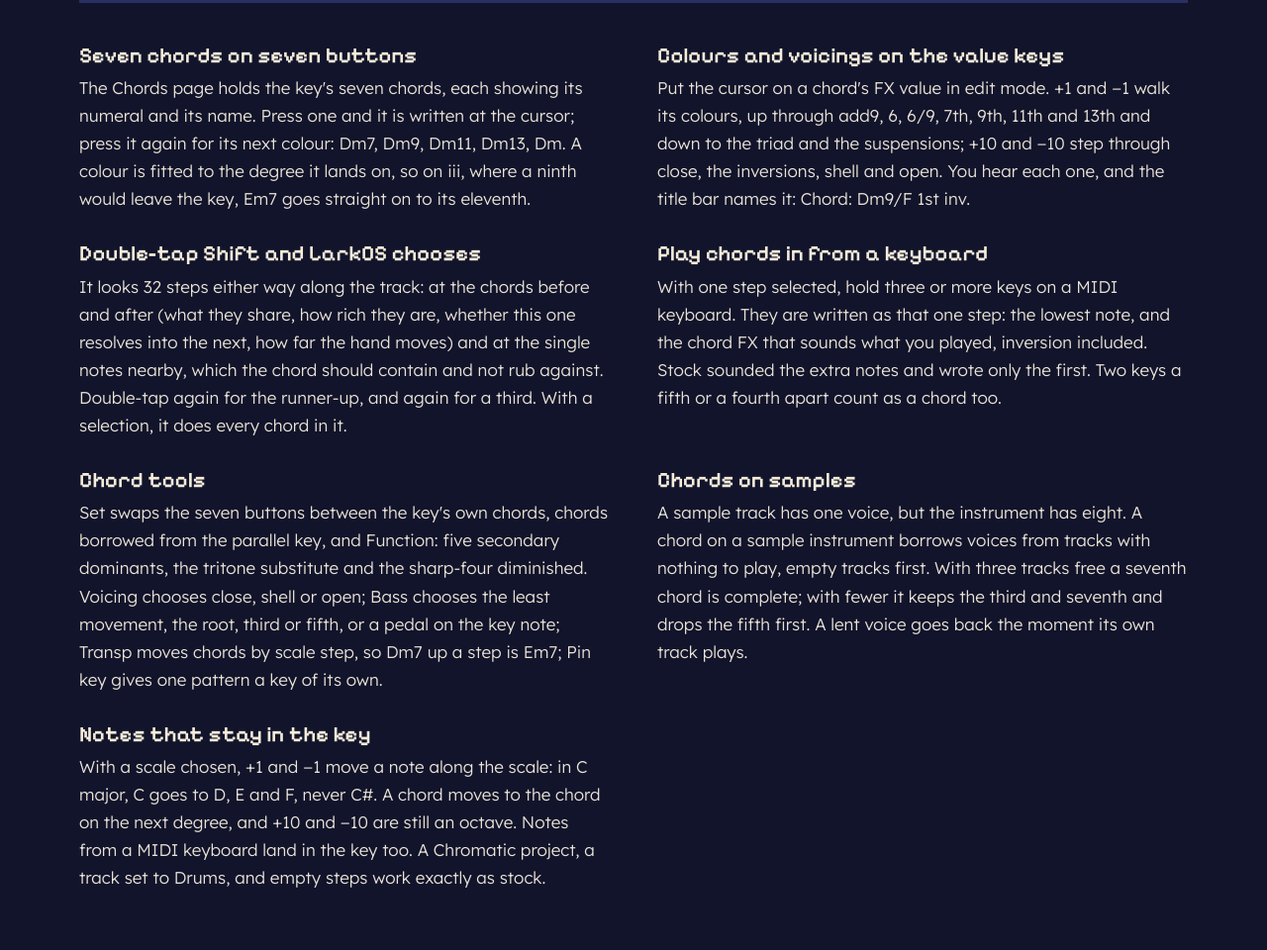
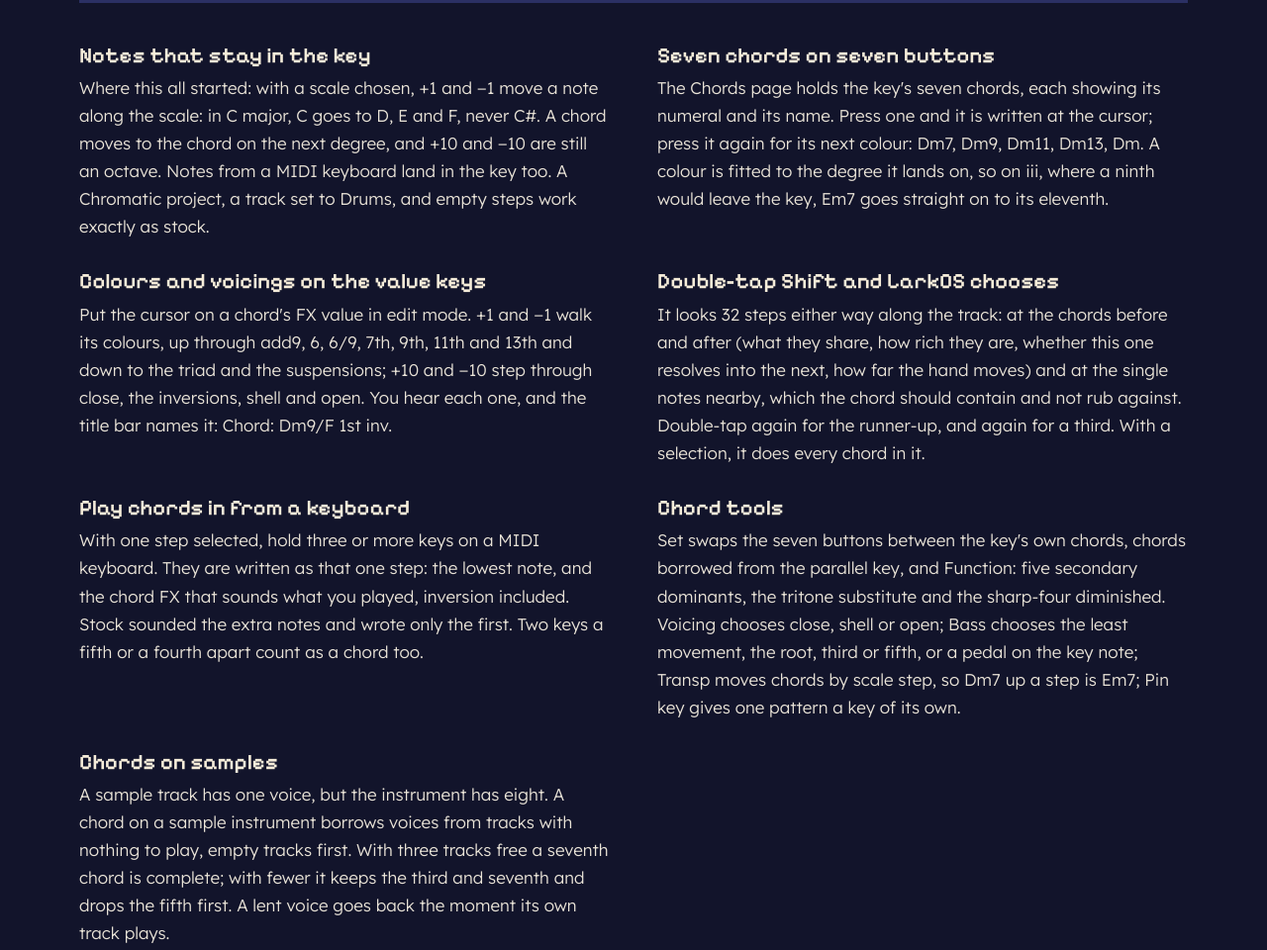
Before and after one commit to lark-os/lark-os, a plain HTML site: page index.html in a window 1280 px wide. Shown: the part 2537-3497 px from the top of the page at 99% size. Drawn offline with Linux system fonts and the light colour scheme.

Commit message:
Update index.html
update index

```diff
--- a/index.html
+++ b/index.html
@@ -921,13 +921,13 @@ footer b {
     </div>
 
     <div class="cols">
+      <div><h3>Notes that stay in the key</h3><p>Where this all started: with a scale chosen, +1 and −1 move a note along the scale: in C major, C goes to D, E and F, never C#. A chord moves to the chord on the next degree, and +10 and −10 are still an octave. Notes from a MIDI keyboard land in the key too. A Chromatic project, a track set to Drums, and empty steps work exactly as stock.</p></div>
       <div><h3>Seven chords on seven buttons</h3><p>The Chords page holds the key's seven chords, each showing its numeral and its name. Press one and it is written at the cursor; press it again for its next colour: Dm7, Dm9, Dm11, Dm13, Dm. A colour is fitted to the degree it lands on, so on iii, where a ninth would leave the key, Em7 goes straight on to its eleventh.</p></div>
       <div><h3>Colours and voicings on the value keys</h3><p>Put the cursor on a chord's FX value in edit mode. +1 and −1 walk its colours, up through add9, 6, 6/9, 7th, 9th, 11th and 13th and down to the triad and the suspensions; +10 and −10 step through close, the inversions, shell and open. You hear each one, and the title bar names it: Chord: Dm9/F 1st inv.</p></div>
       <div><h3>Double-tap Shift and LarkOS chooses</h3><p>It looks 32 steps either way along the track: at the chords before and after (what they share, how rich they are, whether this one resolves into the next, how far the hand moves) and at the single notes nearby, which the chord should contain and not rub against. Double-tap again for the runner-up, and again for a third. With a selection, it does every chord in it.</p></div>
       <div><h3>Play chords in from a keyboard</h3><p>With one step selected, hold three or more keys on a MIDI keyboard. They are written as that one step: the lowest note, and the chord FX that sounds what you played, inversion included. Stock sounded the extra notes and wrote only the first. Two keys a fifth or a fourth apart count as a chord too.</p></div>
       <div><h3>Chord tools</h3><p>Set swaps the seven buttons between the key's own chords, chords borrowed from the parallel key, and Function: five secondary dominants, the tritone substitute and the sharp-four diminished. Voicing chooses close, shell or open; Bass chooses the least movement, the root, third or fifth, or a pedal on the key note; Transp moves chords by scale step, so Dm7 up a step is Em7; Pin key gives one pattern a key of its own.</p></div>
       <div><h3>Chords on samples</h3><p>A sample track has one voice, but the instrument has eight. A chord on a sample instrument borrows voices from tracks with nothing to play, empty tracks first. With three tracks free a seventh chord is complete; with fewer it keeps the third and seventh and drops the fifth first. A lent voice goes back the moment its own track plays.</p></div>
-      <div><h3>Notes that stay in the key</h3><p>With a scale chosen, +1 and −1 move a note along the scale: in C major, C goes to D, E and F, never C#. A chord moves to the chord on the next degree, and +10 and −10 are still an octave. Notes from a MIDI keyboard land in the key too. A Chromatic project, a track set to Drums, and empty steps work exactly as stock.</p></div>
     </div>
   </div>
 </section>
```
